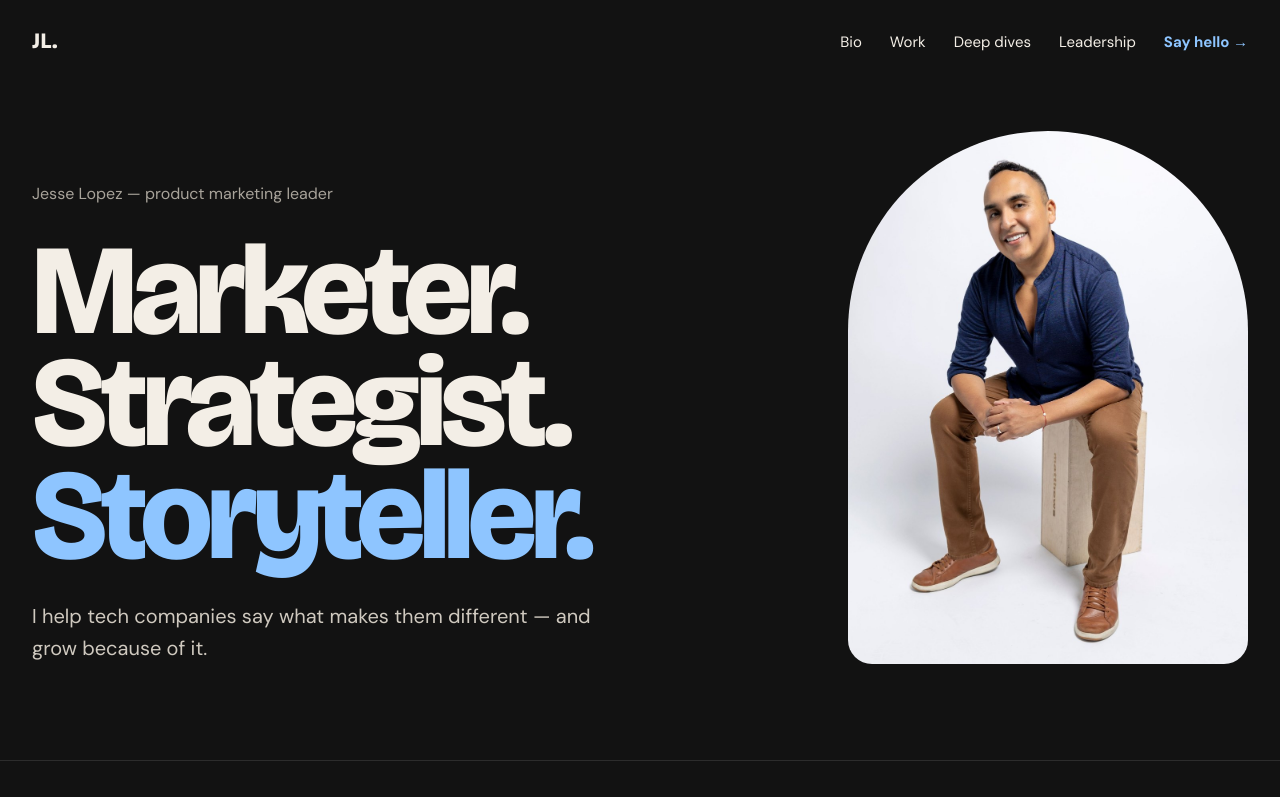
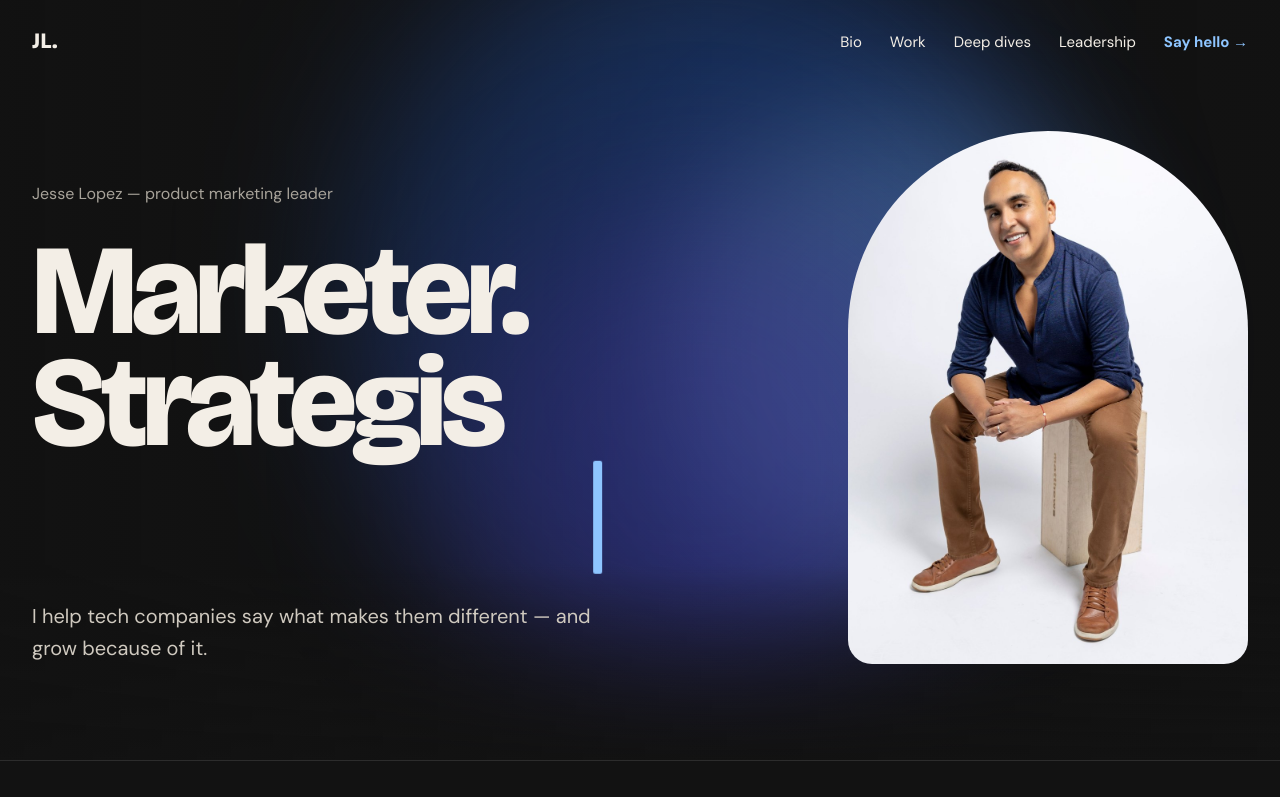
Before and after one commit to jessealopez-code/jesse-portfolio, a Next.js app: page / in a window 1280 px wide. Shown: the top 797 px of the page. Built offline with nearby package versions, Linux system fonts and the light colour scheme.

Commit message:
Hero: typewriter headline and soft moving light background
Co-Authored-By: Claude Opus 5.5 <noreply@anthropic.com>
Claude-Session: https://claude.ai/code/session_011YheDD1g5hQofZm5yey9fQ

```diff
--- /dev/null
+++ b/app/components/TypeTitle.tsx
@@ -0,0 +1,129 @@
+"use client";
+
+import { Fragment, useEffect, useRef } from "react";
+
+type Line = { text: string; accent?: boolean };
+
+// Timing (seconds): when typing starts, time per letter, pause between lines.
+const START = 0.35;
+const STEP = 0.075;
+const PAUSE = 0.3;
+
+/**
+ * Headline that types itself out letter by letter, line by line.
+ * The letters are revealed with CSS alone (so it works before JavaScript loads);
+ * JavaScript only moves the blinking cursor along with them.
+ * Visitors with reduced motion see the full headline at once, with no cursor.
+ */
+export default function TypeTitle({ lines, className = "" }: { lines: Line[]; className?: string }) {
+  const titleRef = useRef<HTMLHeadingElement>(null);
+  const caretRef = useRef<HTMLSpanElement>(null);
+
+  // Work out each letter's delay up front so server and browser render the same thing.
+  let t = START;
+  const timed = lines.map((line) => {
+    const chars = Array.from(line.text).map((c) => {
+      const d = t;
+      t += STEP;
+      return { c, d };
+    });
+    t += PAUSE;
+    return { ...line, chars };
+  });
+
+  useEffect(() => {
+    const h = titleRef.current;
+    const caret = caretRef.current;
+    if (!h || !caret) return;
+    if (window.matchMedia("(prefers-reduced-motion: reduce)").matches) return;
+
+    let anim: Animation | null = null;
+    let cancelled = false;
+
+    // Measures where the cursor should sit after each letter appears.
+    const measure = () => {
+      const hr = h.getBoundingClientRect();
+      const stops: { t: number; x: number; y: number; hh: number }[] = [];
+      h.querySelectorAll<HTMLElement>(".type-line").forEach((ln) => {
+        const chs = Array.from(ln.querySelectorAll<HTMLElement>(".tch"));
+        if (!chs.length) return;
+        const r0 = chs[0].getBoundingClientRect();
+        const y = r0.top - hr.top + r0.height * 0.14;
+        const hh = r0.height * 0.74;
+        stops.push({ t: parseFloat(chs[0].dataset.d || "0") - 0.001, x: r0.left - hr.left, y, hh });
+        chs.forEach((e) => {
+          const r = e.getBoundingClientRect();
+          stops.push({ t: parseFloat(e.dataset.d || "0"), x: r.right - hr.left + 3, y, hh });
+        });
+      });
+      return stops;
+    };
+
+    const place = (s: { x: number; y: number; hh: number }) => {
+      caret.style.transform = `translate(${s.x}px, ${s.y}px)`;
+      caret.style.height = `${s.hh}px`;
+      caret.style.visibility = "visible";
+    };
+
+    const onResize = () => {
+      const stops = measure();
+      if (!stops.length) return;
+      anim?.cancel();
+      place(stops[stops.length - 1]);
+      caret.classList.add("blink");
+    };
+
+    document.fonts.ready.then(() => {
+      if (cancelled) return;
+      const stops = measure();
+      if (!stops.length) return;
+      const end = stops[stops.length - 1].t + PAUSE;
+      const kf: Keyframe[] = [];
+      kf.push({ offset: 0, visibility: "hidden", transform: `translate(${stops[0].x}px, ${stops[0].y}px)`, height: `${stops[0].hh}px` });
+      const appear = Math.min(0.15, stops[0].t) / end;
+      for (const s of [{ ...stops[0], t: appear * end }, ...stops]) {
+        kf.push({
+          offset: Math.min(1, Math.max(appear, s.t / end)),
+          visibility: "visible",
+          transform: `translate(${s.x}px, ${s.y}px)`,
+          height: `${s.hh}px`,
+        });
+      }
+      kf.sort((a, b) => (a.offset as number) - (b.offset as number));
+      kf.forEach((k) => (k.easing = "steps(1, end)"));
+      kf.push({ ...kf[kf.length - 1], offset: 1 });
+
+      anim = caret.animate(kf, { duration: end * 1000, fill: "forwards" });
+      // Line the cursor up with the letters' CSS animations, which started at first paint.
+      const first = h.querySelector<HTMLElement>(".tch")?.getAnimations()[0];
+      if (first && first.startTime !== null) anim.startTime = first.startTime;
+      anim.finished.then(() => caret.classList.add("blink")).catch(() => {});
+      window.addEventListener("resize", onResize);
+    });
+
+    return () => {
+      cancelled = true;
+      anim?.cancel();
+      window.removeEventListener("resize", onResize);
+    };
+  }, []);
+
+  return (
+    <h1 className={`type-title ${className}`} ref={titleRef}>
+      <span className="visually-hidden">{lines.map((l) => l.text).join(" ")}</span>
+      {timed.map((line, li) => (
+        <Fragment key={li}>
+          <span className={`type-line${line.accent ? " accent" : ""}`} aria-hidden="true">
+            {line.chars.map(({ c, d }, i) => (
+              <span key={i} className="tch" data-d={d} style={{ animationDelay: `${d.toFixed(3)}s` }}>
+                {c}
+              </span>
+            ))}
+          </span>
+          {li < timed.length - 1 && <br />}
+        </Fragment>
+      ))}
+      <span className="tcaret" ref={caretRef} aria-hidden="true" />
+    </h1>
+  );
+}
--- a/app/globals.css
+++ b/app/globals.css
@@ -22,6 +22,7 @@
 
 html {
   scroll-behavior: smooth;
+  overflow-x: clip;
 }
 
 body {
@@ -185,6 +186,91 @@ blockquote {
 
 .hero-photo img {
   width: 100%;
+}
+
+/* Typed headline */
+.type-title {
+  position: relative;
+}
+.tcaret {
+  display: none; /* shown only when motion is allowed */
+  position: absolute;
+  left: 0;
+  top: 0;
+  width: 0.07em;
+  background: var(--accent);
+  border-radius: 2px;
+  visibility: hidden;
+  pointer-events: none;
+}
+.tcaret.blink {
+  animation: caret-blink 1s steps(1) infinite;
+}
+.visually-hidden {
+  position: absolute;
+  width: 1px;
+  height: 1px;
+  overflow: hidden;
+  clip: rect(0 0 0 0);
+  white-space: nowrap;
+}
+
+/* Soft moving light behind the header */
+.nav {
+  position: relative;
+  z-index: 2;
+}
+.hero {
+  position: relative;
+  isolation: isolate;
+}
+.hero-glow {
+  position: absolute;
+  z-index: -1;
+  top: -140px; /* reach up behind the nav */
+  bottom: 0;
+  left: calc(50% - 50vw);
+  width: 100vw;
+  overflow: hidden;
+  pointer-events: none;
+}
+.hero-glow::after {
+  content: "";
+  position: absolute;
+  inset: 0;
+  background:
+    linear-gradient(90deg, rgba(18, 18, 18, 0.75) 0%, rgba(18, 18, 18, 0.35) 55%, rgba(18, 18, 18, 0.2) 100%),
+    linear-gradient(0deg, var(--bg) 0%, rgba(18, 18, 18, 0) 24%);
+}
+.glow {
+  position: absolute;
+  border-radius: 50%;
+  filter: blur(70px);
+  will-change: transform;
+}
+.glow--1 {
+  width: 640px;
+  height: 640px;
+  left: 42%;
+  top: -10%;
+  background: #2563d9;
+  opacity: 0.55;
+}
+.glow--2 {
+  width: 520px;
+  height: 520px;
+  left: 62%;
+  top: 30%;
+  background: #8ec5ff;
+  opacity: 0.35;
+}
+.glow--3 {
+  width: 460px;
+  height: 460px;
+  left: 20%;
+  top: 45%;
+  background: #5b3fd9;
+  opacity: 0.4;
 }
 
 /* ── Logo marquee ───────────────────────────────────── */
@@ -1350,10 +1436,17 @@ blockquote {
 /* ── Motion ─────────────────────────────────────────── */
 /* Hero builds in on load (CSS only, so it also works before JavaScript loads) */
 @media (prefers-reduced-motion: no-preference) {
-  .hero-line {
-    display: inline-block;
-    animation: rise 0.8s cubic-bezier(0.2, 0.8, 0.2, 1) backwards;
-  }
+  /* Headline types itself out; TypeTitle moves the cursor along */
+  .tch {
+    animation: type-in 0.01s steps(1) both;
+  }
+  .tcaret {
+    display: block;
+  }
+  /* Background light drifts slowly */
+  .glow--1 { animation: glow-1 9s ease-in-out infinite alternate; }
+  .glow--2 { animation: glow-2 11s ease-in-out infinite alternate; }
+  .glow--3 { animation: glow-3 10s ease-in-out infinite alternate; }
   .hero-intro,
   .hero-text > .muted {
     animation: rise 0.7s 0.75s cubic-bezier(0.2, 0.8, 0.2, 1) backwards;
@@ -1362,6 +1455,15 @@ blockquote {
     animation: rise-photo 1s 0.25s cubic-bezier(0.2, 0.8, 0.2, 1) backwards;
   }
 }
+@keyframes type-in {
+  from { opacity: 0; }
+}
+@keyframes caret-blink {
+  50% { opacity: 0; }
+}
+@keyframes glow-1 { to { transform: translate(-180px, 120px) scale(1.15); } }
+@keyframes glow-2 { to { transform: translate(-220px, -140px) scale(0.85); } }
+@keyframes glow-3 { to { transform: translate(260px, -90px) scale(1.2); } }
 @keyframes rise {
   from {
     opacity: 0;
--- a/app/page.tsx
+++ b/app/page.tsx
@@ -18,6 +18,7 @@ import CountUp from "./components/CountUp";
 import ChipArt from "./components/ChipArt";
 import ScreenCarousel from "./components/ScreenCarousel";
 import DeepNav from "./components/DeepNav";
+import TypeTitle from "./components/TypeTitle";
 
 const pad = (n: number) => String(n).padStart(2, "0");
 
@@ -57,17 +58,19 @@ export default function Home() {
       <main id="main">
         {/* Hero */}
         <section id="top" className="container hero">
+          <div className="hero-glow" aria-hidden="true">
+            <span className="glow glow--1" />
+            <span className="glow glow--2" />
+            <span className="glow glow--3" />
+          </div>
           <div className="hero-text">
             <p className="muted">
               {site.name} — {site.role.toLowerCase()}
             </p>
-            <h1 className="hero-title">
-              <span className="hero-line" style={{ animationDelay: "0.1s" }}>Marketer.</span>
-              <br />
-              <span className="hero-line" style={{ animationDelay: "0.3s" }}>Strategist.</span>
-              <br />
-              <span className="hero-line accent" style={{ animationDelay: "0.5s" }}>Storyteller.</span>
-            </h1>
+            <TypeTitle
+              className="hero-title"
+              lines={[{ text: "Marketer." }, { text: "Strategist." }, { text: "Storyteller.", accent: true }]}
+            />
             <p className="hero-intro">{site.heroIntro}</p>
           </div>
           <div className="hero-photo">
```
